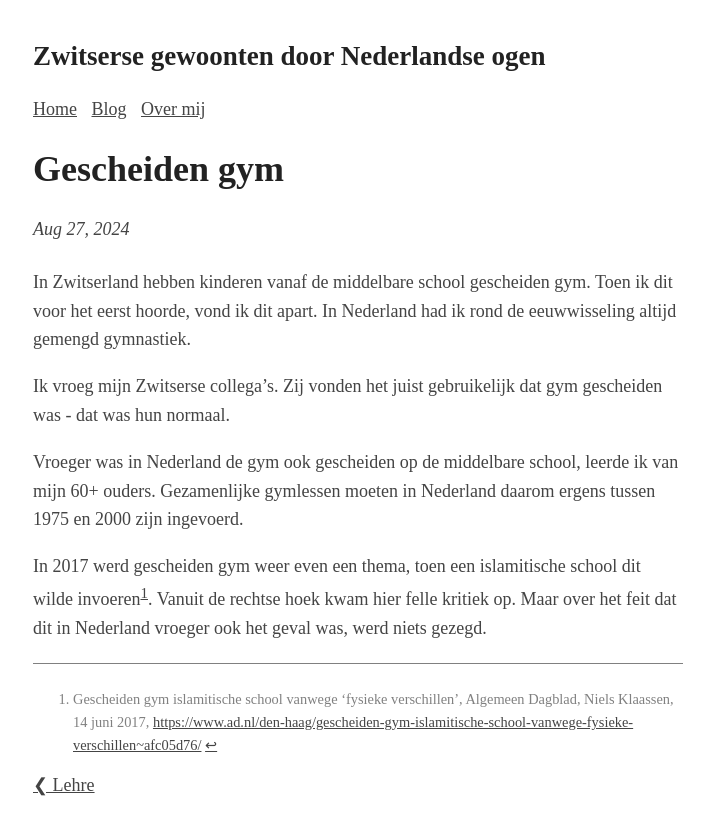
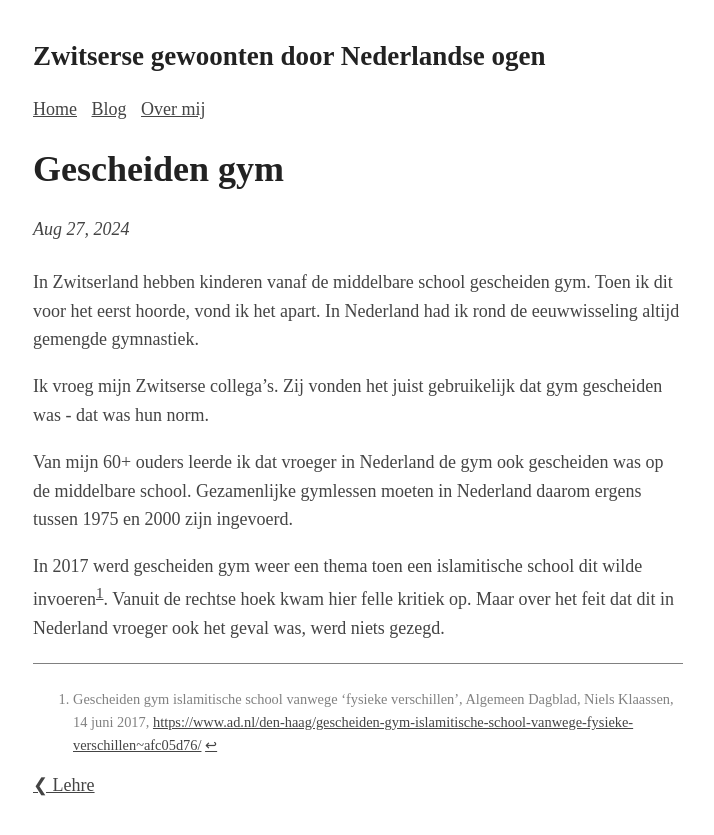
Before and after one commit to Roald87/roaldin.ch, a Jekyll site: the page built from _posts/2024-08-27-gescheiden-gym.md, in a window 1280 px wide. Shown: the top 835 px of the page, without its empty margins (282-996 px from the left). Built offline with Jekyll 4.4.1, drawn with Linux system fonts in a browser that asks for light colours; comment, search, counter and statistics services are not loaded.

Commit message:
Spellcheck by ChatGPT

```diff
--- a/_posts/2024-08-27-gescheiden-gym.md
+++ b/_posts/2024-08-27-gescheiden-gym.md
@@ -4,12 +4,12 @@ title: Gescheiden gym
 image:
 ---
 
-In Zwitserland hebben kinderen vanaf de middelbare school gescheiden gym. Toen ik dit voor het eerst hoorde, vond ik dit apart. In Nederland had ik rond de eeuwwisseling altijd gemengd gymnastiek.
+In Zwitserland hebben kinderen vanaf de middelbare school gescheiden gym. Toen ik dit voor het eerst hoorde, vond ik het apart. In Nederland had ik rond de eeuwwisseling altijd gemengde gymnastiek.
 
-Ik vroeg mijn Zwitserse collega's. Zij vonden het juist gebruikelijk dat gym gescheiden was - dat was hun normaal.
+Ik vroeg mijn Zwitserse collega's. Zij vonden het juist gebruikelijk dat gym gescheiden was - dat was hun norm.
 
-Vroeger was in Nederland de gym ook gescheiden op de middelbare school, leerde ik van mijn 60+ ouders. Gezamenlijke gymlessen moeten in Nederland daarom ergens tussen 1975 en 2000 zijn ingevoerd.
+Van mijn 60+ ouders leerde ik dat vroeger in Nederland de gym ook gescheiden was op de middelbare school. Gezamenlijke gymlessen moeten in Nederland daarom ergens tussen 1975 en 2000 zijn ingevoerd.
 
-In 2017 werd gescheiden gym weer even een thema, toen een islamitische school dit wilde invoeren[^1]. Vanuit de rechtse hoek kwam hier felle kritiek op. Maar over het feit dat dit in Nederland vroeger ook het geval was, werd niets gezegd.
+In 2017 werd gescheiden gym weer een thema toen een islamitische school dit wilde invoeren[^1]. Vanuit de rechtse hoek kwam hier felle kritiek op. Maar over het feit dat dit in Nederland vroeger ook het geval was, werd niets gezegd.
 
 [^1]: Gescheiden gym islamitische school vanwege 'fysieke verschillen', Algemeen Dagblad, Niels Klaassen, 14 juni 2017, <https://www.ad.nl/den-haag/gescheiden-gym-islamitische-school-vanwege-fysieke-verschillen~afc05d76/>
```
